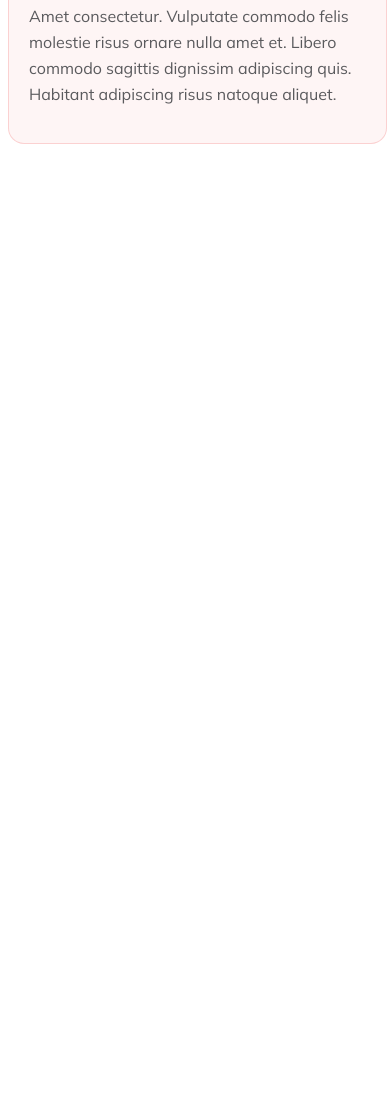
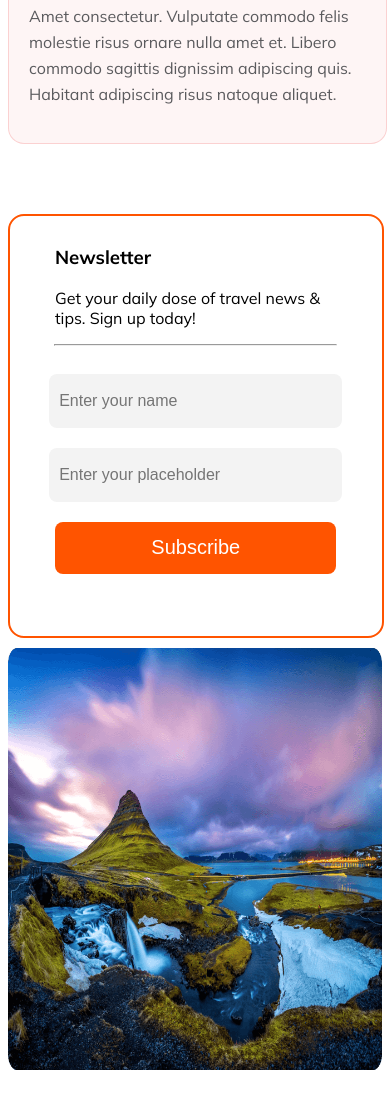
Before and after one commit to AbdurRahim80/B9A2-Happy-Travel, a plain HTML site: page index.html in a window 390 px wide. Shown: the part 5427-6535 px from the top of the page. Before the commit the page ends 5591 px from the top, so only its background shows below. Drawn offline with Linux system fonts and the light colour scheme.

Commit message:
add newsletter section

```diff
--- a/index.html
+++ b/index.html
@@ -76,31 +76,45 @@
                 <div class="choose_img">
                     <div class="img_1">
                         <img src="Images/Rectangle 5.png" alt="">
-                        <div class="h-1"><h3>Maldives</h3></div>
+                        <div class="h-1">
+                            <h3>Maldives</h3>
+                        </div>
                     </div>
                     <div class="img_1">
                         <img src="Images/Rectangle 8.png" alt="">
-                        <div class="h-1"><h3>Indonesia</h3></div>
+                        <div class="h-1">
+                            <h3>Indonesia</h3>
+                        </div>
                     </div>
                     <div class="img_1">
                         <img src="Images/Rectangle 6.png" alt="">
-                        <div class="h-1"><h3>Srilanka</h3></div>
+                        <div class="h-1">
+                            <h3>Srilanka</h3>
+                        </div>
                     </div>
                     <div class="img_1">
                         <img src="Images/Rectangle 7.png" alt="">
-                        <div class="h-1"><h3>North America</h3></div>
+                        <div class="h-1">
+                            <h3>North America</h3>
+                        </div>
                     </div>
                     <div class="img_1">
                         <img src="Images/Rectangle 9.png" alt="">
-                        <div class="h-1"><h3>Kashmir</h3></div>
+                        <div class="h-1">
+                            <h3>Kashmir</h3>
+                        </div>
                     </div>
                     <div class="img_1">
                         <img src="Images/Rectangle 11.png" alt="">
-                        <div class="h-1"><h3>Bangladesh</h3></div>
+                        <div class="h-1">
+                            <h3>Bangladesh</h3>
+                        </div>
                     </div>
                     <div class="img_1">
                         <img src="Images/Rectangle 10.png" alt="">
-                        <div class="h-1"><h3>Bangdarbon</h3></div>
+                        <div class="h-1">
+                            <h3>Bangdarbon</h3>
+                        </div>
                     </div>
             </section>
             <!-- end choose section -->
@@ -108,29 +122,62 @@
             <!-- end why choose section -->
             <section class="why">
                 <h1>Why Choose Us</h1>
-                <p class="title_des">Dolor sit amet consectetur. Diam volutpat neque habitasse pharetra odio sit massa. Sodales dictumst nec nibh pellentesque.</p>
+                <p class="title_des">Dolor sit amet consectetur. Diam volutpat neque habitasse pharetra odio sit massa.
+                    Sodales dictumst nec nibh pellentesque.</p>
                 <div class="card">
                     <div class="card-top">
                         <div class="top-1">
-                            <img src="Images/icons8-hostel-64.png" width="50px" height="50px"alt="">
+                            <img src="Images/icons8-hostel-64.png" width="50px" height="50px" alt="">
                             <h4>Handpicked Hotels</h4>
-                            <p>Amet consectetur. Vulputate commodo felis molestie risus  ornare nulla amet et. Libero commodo sagittis dignissim adipiscing quis. Habitant adipiscing risus natoque aliquet. </p>
+                            <p>Amet consectetur. Vulputate commodo felis molestie risus ornare nulla amet et. Libero
+                                commodo sagittis dignissim adipiscing quis. Habitant adipiscing risus natoque aliquet.
+                            </p>
                         </div>
                         <div class="top-2">
                             <img src="Images/icons8-location-94.png" width="50px" height="50px">
                             <h4>World Class Service</h4>
-                            <p>Amet consectetur. Vulputate commodo felis molestie risus  ornare nulla amet et. Libero commodo sagittis dignissim adipiscing quis. Habitant adipiscing risus natoque aliquet. </p>
+                            <p>Amet consectetur. Vulputate commodo felis molestie risus ornare nulla amet et. Libero
+                                commodo sagittis dignissim adipiscing quis. Habitant adipiscing risus natoque aliquet.
+                            </p>
                         </div>
                     </div>
                     <div class="card-bottom">
                         <img src="Images/icons8-price-tag-euro-48.png" alt="">
                         <h4>World Class Service</h4>
-                        <p>Amet consectetur. Vulputate commodo felis molestie risus  ornare nulla amet et. Libero commodo sagittis dignissim adipiscing quis. Habitant adipiscing risus natoque aliquet. </p>
+                        <p>Amet consectetur. Vulputate commodo felis molestie risus ornare nulla amet et. Libero commodo
+                            sagittis dignissim adipiscing quis. Habitant adipiscing risus natoque aliquet. </p>
                     </div>
 
                 </div>
             </section>
             <!-- end Why choose section -->
+
+            <!-- Start newsletter section -->
+            <section class="newsletter">
+                <div class="text-container">
+                    <div class="news_text">
+                        <div class="news_font">
+                            <h1>Newsletter</h1>
+                            <p>Get your daily dose of travel news & tips. Sign up today!</p>
+                        </div>
+                        <hr class="hr"><br>
+                        <input type="text" class="input-here" placeholder="Enter your name"><br><br>
+                        <input type="text" placeholder="Enter your placeholder" class="input-here"><br><br>
+                        <button class="input-btn">Subscribe</button>
+                    </div>
+                </div>
+                <div class="news_img">
+                    <div class="news_img2">
+                        <img src="Images/Rectangle 8 (1).png" width="650px" height="422px" alt="">
+                    </div>
+                    <div class="travel_save">
+                        <p>Travel.com</p>
+                        <h2>Save up to 70%</h2>
+                    </div>
+
+                </div>
+            </section>
+            <!-- end Why newsletter section -->
 
         </main>
         <footer>
--- a/style.css
+++ b/style.css
@@ -207,23 +207,28 @@ h3 {
     line-height: 2%;
 }
 
-.top-1 h4 , .top-2 h4{
+.top-1 h4,
+.top-2 h4 {
     color: #131318;
     font-size: 24px;
     font-weight: 800;
 }
 
-.top-2 p, .top-1 p, .card-bottom p {
+.top-2 p,
+.top-1 p,
+.card-bottom p {
     color: #5A5A5D;
     font-size: 16px;
     font-weight: 400;
     line-height: 26px;
 }
-.card-bottom h4{
+
+.card-bottom h4 {
     color: #131318;
     font-size: 24px;
     font-weight: 800;
 }
+
 .top-2 {
     width: 50%;
     border-radius: 16px;
@@ -246,6 +251,83 @@ h3 {
 }
 
 /* why choose section end here----------------------------------- */
+
+/*newsletter section end here-----------------------------------   */
+.newsletter {
+    display: flex;
+    justify-content: space-between;
+    align-items: center;
+    margin-top: 70px;
+}
+
+.text-container {}
+
+.news_text {
+    width: 474px;
+    height: 400px;
+    border-radius: 16px;
+    border: 2px solid #FF5400;
+    padding: 10px;
+    text-align: center;
+
+}
+
+.news_font {
+    text-align: left;
+    margin-left: 35px;
+    width: 80%;
+}
+
+.hr {
+    width: 85%;
+}
+
+.input-here {
+    width: 393px;
+    height: 52px;
+    color: rgba(19, 19, 24, 0.30);
+    font-size: 16px;
+    font-weight: 400;
+    border-radius: 8px;
+    background: rgba(19, 19, 24, 0.05);
+    border: none;
+    padding-left: 10px;
+
+}
+
+.input-btn {
+    color: #FFF;
+    font-size: 20px;
+    font-weight: 400;
+    width: 393px;
+    height: 52px;
+    border-radius: 8px;
+    background: #FF5400;
+    border: none;
+}
+
+.newsletter .news_img2 img {
+    position: relative;
+}
+
+.travel_save {
+    position: absolute;
+    width: 324px;
+    height: 120px;
+    top: 521%;
+    left: 68.4%;
+    transform: rotate(-19.628deg);
+    border-radius: 16px;
+    background: #FF5400;
+    padding: 10px;
+    text-align: center;
+    color: #FFF;
+    font-size: 20px;
+    font-weight: 600;
+    line-height: 71%;
+}
+
+/* newsletter section end here-----------------------------------  */
 
 
 
@@ -354,4 +436,52 @@ h3 {
     }
 
     /* why choose section end here---------------------------- */
+
+    /* newsletter section end here--------------------------  */
+
+    .newsletter {
+        flex-direction: column;
+    }
+
+    .news_text {
+        width: 94%;
+        margin-bottom: 10px;
+    }
+
+    .hr {
+        width: 80%;
+    }
+
+    .input-here {
+        width: 80%;
+    }
+
+    .input-btn {
+        width: 80%;
+    }
+
+    .news_img img {
+        width: 100%;
+    }
+
+    .travel_save {
+        left: 41%;
+        top: 1161%;
+    }
+
+    .travel_save {
+        font-size: 16px;
+        height: 80px;
+        width: 51%;
+    }
+
+    .travel_save {
+        left: 41%;
+        top: 1165%;
+        font-size: 16px;
+        height: 80px;
+        width: 51%;
+    }
+
+    /* newsletter section end here--------------------------  */
 }
```
